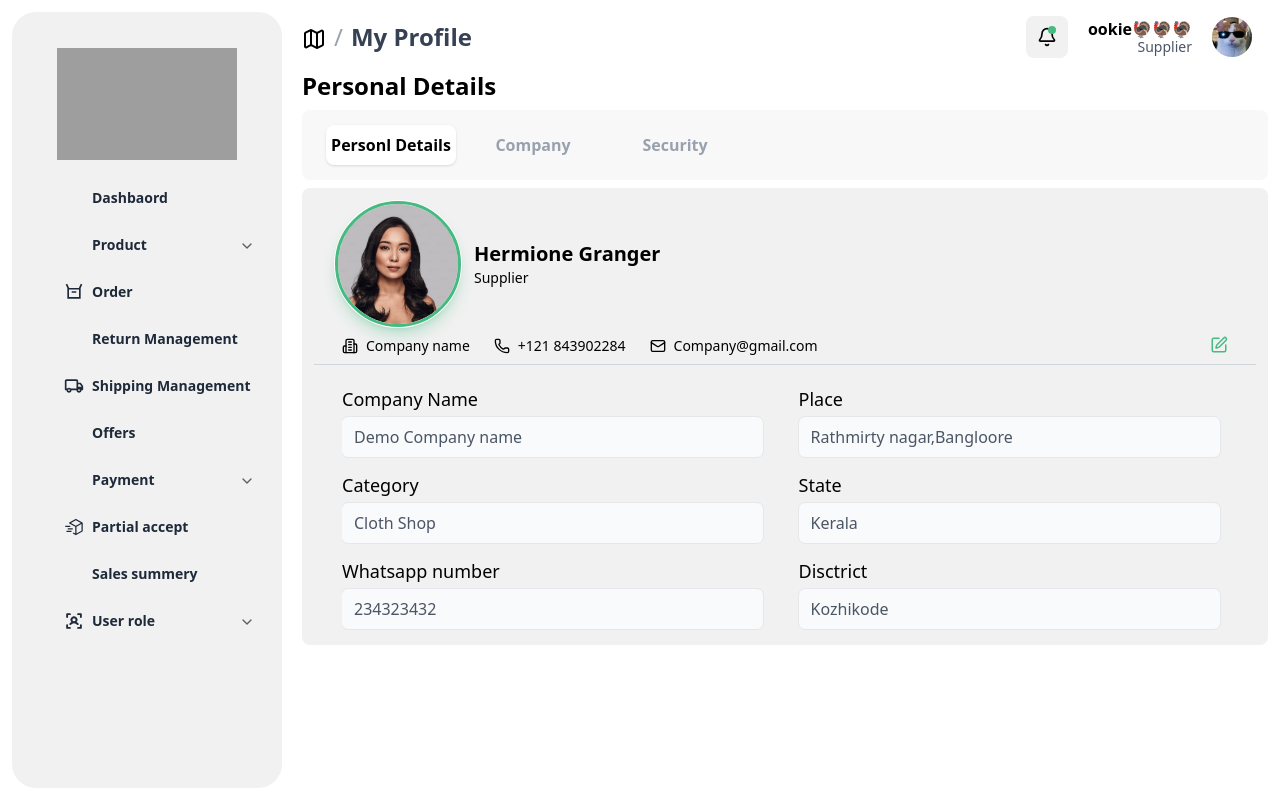
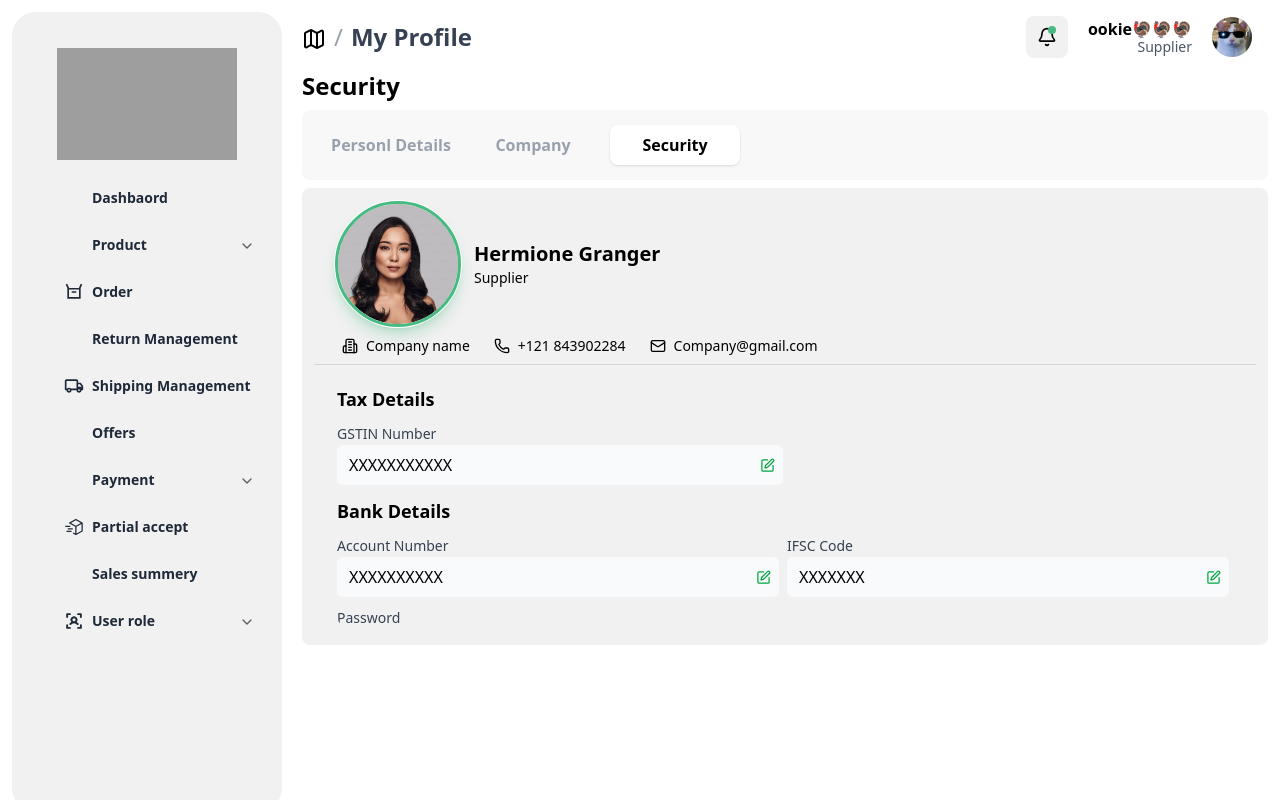
Before and after one commit to yrfean/Ecommerce-supplier-part, a React (Vite) app: page /my-profile in a window 1280 px wide. Built offline with nearby package versions, Linux system fonts and the light colour scheme; grey boxes are pictures that could not be loaded; some icons are missing.

Commit message:
Your changes

```diff
--- a/src/layout/Layout.jsx
+++ b/src/layout/Layout.jsx
@@ -6,7 +6,7 @@ const Layout = () => {
   return (
     <div className="w-screen h-screen relative p-3 overflow-x-hidden">
       {/* sidebar */}
-      <div className="fixed w-[270px] px- pb-6 py- h-full">
+      <div className="fixed w-[270px]  h-full ">
         <Sidebar />
       </div>
       {/* other than sidebar */}
--- a/src/pages/my profile/MyProfile.jsx
+++ b/src/pages/my profile/MyProfile.jsx
@@ -5,7 +5,7 @@ import Security from "./pages/Security";
 import { Building2, Edit, Mail, Phone, X } from "lucide-react";
 
 const MyProfile = () => {
-  const [page, setPage] = useState("personalDetails");
+  const [page, setPage] = useState("security");
   const [isEditable, setISEditable] = useState(false);
 
   return (
@@ -86,7 +86,7 @@ const MyProfile = () => {
               <p>Company@gmail.com</p>
             </div>
           </div>
-          {isEditable ? (
+          {page === "security" ? null : isEditable ? (
             <X
               size={20}
               onClick={() => setISEditable(false)}
--- a/src/pages/my profile/pages/Security.jsx
+++ b/src/pages/my profile/pages/Security.jsx
@@ -1,72 +1,20 @@
-import { useEffect, useRef } from "react";
-import Button from "../../../login and signup pages/components/ButtonNoIcon";
-import UserDetailsInput from "./components/UserDetailsInput";
+import EditableInputWithModal from "./components/EditableInputWithModal";
 
-const Security = ({ isEditable }) => {
-  const firstInputRef = useRef(null);
+const Security = () => {
+  return (
+    <div className="grid grid-cols-1 w-full h-[240px] pr-1 overflow-auto md:grid-cols-2 gap-2 pb-2 rounded-lg max-w-4xl mx-auto">
+      <div className="col-span-2 w-[50%]">
+        <h2 className="text-lg font-semibold mb-2 ">Tax Details</h2>
+        <EditableInputWithModal label="GSTIN Number" value="XXXXXXXXXXX" />
+      </div>
 
-  useEffect(() => {
-    if (isEditable) {
-      firstInputRef.current.focus();
-    }
-  }, [isEditable]);
-  return (
-    <div className="">
-      {/* inputs */}
-      <div className="px-4 mt-">
-        <div className="pr-2 gap-[4%] space-y-1 h-[250px] overflow-auto ">
-          {/* Tax details */}
-          <div>
-            <h1 className="">Tax Details</h1>
-            <div className="w-[50%] ">
-              <UserDetailsInput
-                ref={firstInputRef}
-                isEditable={isEditable}
-                label={"Room/Floor/Building Number"}
-                value={"Akshaya Nagar, 1st Block 1st"}
-              />
-            </div>
-          </div>
-          <UserDetailsInput
-            isEditable={isEditable}
-            label={"City"}
-            value={"Bangloore"}
-          />
-          <UserDetailsInput
-            isEditable={isEditable}
-            label={"Pin Code"}
-            value={"473829"}
-          />
-          <UserDetailsInput
-            isEditable={isEditable}
-            label={"Landmark"}
-            value={"234323432"}
-          />
-          <UserDetailsInput
-            isEditable={isEditable}
-            label={"State"}
-            value={"Kerala"}
-          />
-
-          <div className="">
-            <label htmlFor="address">Address</label>
-            <textarea
-              readOnly={!isEditable}
-              value={"Vethamangalath,mukkam..."}
-              className={`px-3 py-2 w-full rounded-md outline transition-all duration-300 outline-gray-200  text-gray-600 ${
-                isEditable ? "shadow  bg-white font-semibold" : "bg-gray-50"
-              } `}
-            />
-          </div>
-          <div></div>
-          {isEditable ? (
-            <div className="flex justify-end">
-              <div className="w-40 mt-">
-                <Button value={"Save"} />
-              </div>
-            </div>
-          ) : null}
-        </div>
+      <div className="col-span-2 mt-1">
+        <h2 className="text-lg font-semibold  ">Bank Details</h2>
+      </div>
+      <EditableInputWithModal label="Account Number" value="XXXXXXXXXX" />
+      <EditableInputWithModal label="IFSC Code" value="XXXXXXX" />
+      <div className="col-span-2 w-[50%]">
+        <EditableInputWithModal label="Password" value="********" />
       </div>
     </div>
   );
--- /dev/null
+++ b/src/pages/my profile/pages/components/EditableInputWithModal.jsx
@@ -0,0 +1,91 @@
+import { Edit, X } from "lucide-react";
+import React, { useState, useRef } from "react";
+
+export default function EditableInputWithModal({ label, value }) {
+  const [isEditable, setIsEditable] = useState(false);
+  const [showModal, setShowModal] = useState(false);
+  const [inputValue, setInputValue] = useState(value);
+  const inputRef = useRef(null);
+
+  const handlePenClick = () => {
+    setShowModal(true);
+  };
+
+  const handleModalConfirm = () => {
+    setIsEditable(true);
+    setShowModal(false);
+
+    // Focus after slight delay
+    setTimeout(() => {
+      inputRef.current?.focus();
+    }, 100);
+  };
+
+  const handleModalCancel = () => {
+    setShowModal(false);
+  };
+
+  return (
+    <div className="w-full">
+      <label className="text-sm text-gray-700">{label}</label>
+      <div className="relative flex items-center">
+        <input
+          ref={inputRef}
+          type="text"
+          value={inputValue}
+          readOnly={!isEditable}
+          onChange={(e) => setInputValue(e.target.value)}
+          className={`w-full px-3 py-2 border-0 outline-none rounded-md ${
+            isEditable
+              ? "shadow bg-white"
+              : "bg-gray-50 cursor-not-allowed"
+          }`}
+        />
+        {isEditable ? (
+          <X
+            onClick={() => setIsEditable(false)}
+            className="absolute cursor-pointer right-2 text-green-600 hover:text-green-800"
+          />
+        ) : (
+          <button
+            onClick={handlePenClick}
+            className="absolute cursor-pointer right-2 text-green-600 hover:text-green-800"
+          >
+            <Edit size={15} />
+          </button>
+        )}
+      </div>
+
+      {/* Modal */}
+      {showModal && (
+        <div
+          onClick={handleModalCancel}
+          className="fixed inset-0 bg-black/20 bg-opacity-40 flex items-center justify-center z-50"
+        >
+          <div
+            onClick={(e) => e.stopPropagation()}
+            className="bg-white rounded-xl p-6 shadow-lg w-80"
+          >
+            <p className="text-gray-800 text-center mb-4">
+              Are you sure you want to edit?
+            </p>
+            <div className="flex justify-center space-x-4">
+              <button
+                onClick={handleModalConfirm}
+                className="bg-[#47BA82] cursor-pointer text-white px-4 py-2 rounded hover:bg-[#47BA82]/90"
+              >
+                Done
+              </button>
+              <button
+                onClick={handleModalCancel}
+                className="bg-gray-300 px-4 py-2 rounded hover:bg-gray-400"
+              >
+                Cancel
+              </button>
+            </div>
+          </div>
+        </div>
+      )}
+    </div>
+  );
+}
```
Also changed, not shown: src/layout/Sidebar.jsx (+2 -6 lines).
